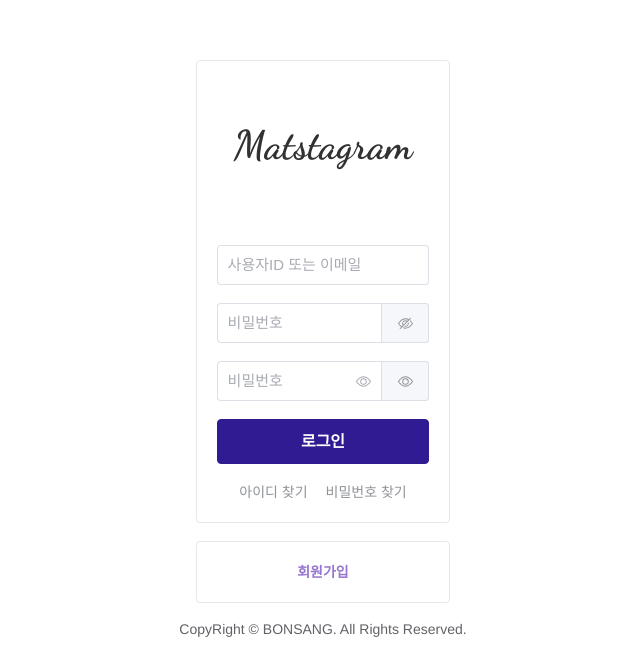
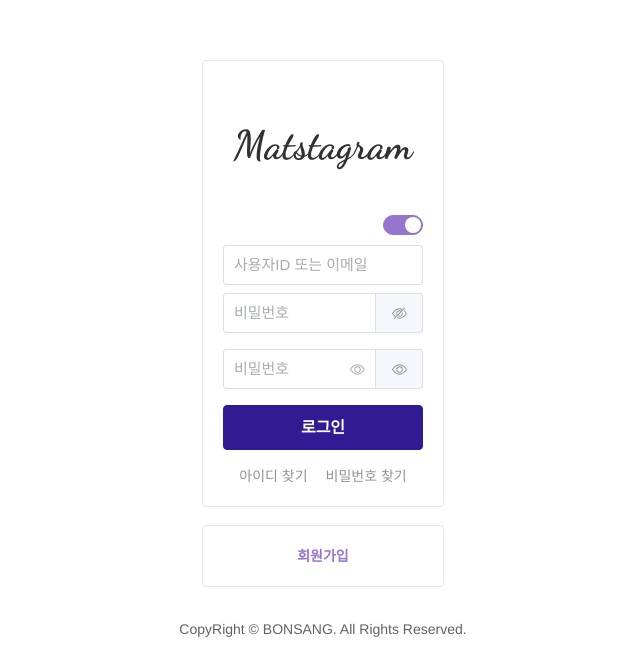
Before and after one commit to koobs97/Matstagram, a Vue app in the folder front/: page /login in a window 1280 px wide. Shown: the part 146-800 px from the top of the page, without its empty margins (317-957 px from the left). Built offline with nearby package versions, Linux system fonts and the light colour scheme.

Commit message:
20240428 - 가입이력 있는 경우 변경

```diff
--- a/front/src/components/userLogin.vue
+++ b/front/src/components/userLogin.vue
@@ -6,35 +6,33 @@
         <el-row :gutter="0">
             <el-col :span="24">
                 <div class="container">
-                    <el-card shadow="never" style="height: 80%; width: 20%;">
+                    <el-card shadow="never" style="height: 80%; width: 19%;">
                         <el-form label-width="120px">
                             <el-row :gutter="0">
 
                                 <el-col :span="24">
                                     <p class="title">Matstagram</p>
                                 </el-col>
-
-                                <el-form-item/>
-
+                                <el-col :span="24" style="margin-bottom: 4px; text-align: right;">
+                                    <el-switch v-model="projectDetailView"></el-switch>
+                                </el-col>
                                 <el-col :span="24">
-                                    <el-form-item/>
                                     <el-input
                                         v-model="state.ivo.userId"
                                         ref="id"
                                         @keyup.enter="onClickLogin"
-                                        style="height: 40px; font-size: 15px;"
+                                        style="height: 40px; font-size: 15px; margin-bottom: 8px;"
                                         placeholder="사용자ID 또는 이메일"
-                                        />
+                                    />
                                 </el-col>
 
                                 <!-- 비밀번호 감추는 영역 -->
                                 <el-col :span="24" :hidden="state.isHidden.HideIcon">
-                                    <el-form-item/>
                                     <el-input
                                         v-model="state.ivo.userPasswd"
                                         ref="passwd"
                                         @keyup.enter="onClickLogin"
-                                        style="height: 40px; font-size: 15px;"
+                                        style="height: 40px; font-size: 15px; margin-bottom: 16px;"
                                         type="password"
                                         placeholder="비밀번호"
                                         >
@@ -46,12 +44,11 @@
 
                                 <!-- 보여지는 비밀번호 영역 -->
                                 <el-col :span="24" :hidden="state.isHidden.ViewIcon">
-                                    <el-form-item/>
                                     <el-input
                                         v-model="state.ivo.userPasswd"
                                         ref="passwd"
                                         @keyup.enter="onClickLogin"
-                                        style="height: 40px; font-size: 15px;"
+                                        style="height: 40px; font-size: 15px; margin-bottom: 16px;"
                                         type="text"
                                         placeholder="비밀번호"
                                         :suffix-icon="View"
@@ -64,11 +61,8 @@
                                 </el-col>
 
                                 <el-col :span="24">
-                                    <el-form-item/>
-                                    <el-button color="#311B92" class="login" @click="onClickLogin">로그인</el-button>
+                                    <el-button color="#311B92" class="login" @click="onClickLogin" style=" margin-bottom: 16px;">로그인</el-button>
                                 </el-col>
-
-                                <el-form-item/>
 
                                 <el-col :span="24">
                                     <el-button type="info" link @click="onClickSearchId">아이디 찾기</el-button>
@@ -83,7 +77,7 @@
             <el-col :span="24">
                 <el-form-item/>
                 <div class="container">
-                    <el-card shadow="never" style="width: 20%; height: 60px;">
+                    <el-card shadow="never" style="width: 19%; height: 60px;">
                         <el-button type="primary" style="font-weight: bold; color: #9575CD;" link @click="onClickGoJoinPage">회원가입</el-button>
                     </el-card>
                 </div>
@@ -112,6 +106,8 @@ const userStoreObj  = userStore()
 
 const id        = ref()
 const passwd    = ref()
+
+const projectDetailView = ref(true)
 
 // 유저정보
 interface userState {
@@ -271,4 +267,9 @@ const onClickSearchPw = () => {
     --el-input-width: 100%;
 }
 
+.el-switch {
+    --el-switch-on-color: #9575CD;
+    --el-switch-off-color: var(--el-border-color);
+}
+
 </style>
--- a/front/src/views/SearchUserPw.vue
+++ b/front/src/views/SearchUserPw.vue
@@ -379,7 +379,7 @@
                                         <el-icon style="margin-right: 2px; font-size: 12px"><InfoFilled /></el-icon>
                                         알림창
                                     </h4>
-                                <el-text>다음에 변경하시겠습니까?</el-text>
+                                    <el-text>다음에 변경하시겠습니까?</el-text>
                                 </div>
                                 <div style="text-align: center; margin-top: 20px">
                                     <el-button style="margin-left: 16px;" type="primary" color="#7E57C2" @click="onClickConfirm">확인</el-button>
--- a/front/src/views/joinMember.vue
+++ b/front/src/views/joinMember.vue
@@ -221,6 +221,7 @@
                                 <el-col :span="4" style="margin-bottom: 4px">
                                     <el-input
                                         ref="ph1"
+                                        maxlength="3"
                                         v-model="state.ph1"
                                         placeholder="010"
                                     />
@@ -228,6 +229,7 @@
                                 <el-col :span="13" style="margin-bottom: 4px; text-align: right">
                                     <el-input
                                         ref="ph2"
+                                        maxlength="9"
                                         v-model="state.ph2"
                                         style="width: 98%;"
                                         placeholder="휴대폰 뒷자리"
@@ -432,15 +434,33 @@
                                             <el-icon style="margin-right: 2px; font-size: 12px"><InfoFilled /></el-icon>
                                             알림창
                                         </h4>
-                                    <el-text>회원가입을 진행하시겠습니까?</el-text>
+                                        <el-text>회원가입을 진행하시겠습니까?</el-text>
                                     </div>
-                                    <div style="text-align: left; margin-top: 20px">
-                                        <el-button type="primary" color="#7E57C2" @click="onClickjoinComfirm">확인</el-button>
+                                    <div style="text-align: center; margin-top: 20px">
+                                        <el-button style="margin-left: 16px;" type="primary" color="#7E57C2" @click="onClickjoinComfirm">확인</el-button>
                                         <el-button style="margin-left: 4px;" @click="state.isOpen.confirm = false">취소</el-button>
                                     </div>
                                 </template>
                             </el-dialog>
                             <!-- 회원가입진행여부 확인창 Dialog -->
+
+                            <!-- 가입이력이 있을 경우 진행여부 확인창 Dialog -->
+                            <el-dialog v-model="state.isOpen.confirm2" align-center style="width: 400px; height: 140px; border-radius: 8px;">
+                                <template #header>
+                                    <div style="text-align: left;">
+                                        <h4 style="margin-top: 0px; margin-bottom: 18px; font-size: 16px">
+                                            <el-icon style="margin-right: 2px; font-size: 12px"><InfoFilled /></el-icon>
+                                            알림창
+                                        </h4>
+                                        <el-text>가입한 이력이 있습니다. 아이디를 찾으시겠습니까?</el-text>
+                                    </div>
+                                    <div style="text-align: center; margin-top: 20px">
+                                        <el-button style="margin-left: 16px;" type="primary" color="#7E57C2" @click="onClickSearchId">확인</el-button>
+                                        <el-button style="margin-left: 4px;" @click="state.isOpen.confirm2 = false">취소</el-button>
+                                    </div>
+                                </template>
+                            </el-dialog>
+                            <!-- 가입이력이 있을 경우 진행여부 확인창 Dialog -->
 
                         </el-form>
                     </el-form>
@@ -456,7 +476,7 @@
 </template>
 
 <script lang="ts" setup>
-import { ArrowLeft, InfoFilled, Select, Search } from '@element-plus/icons-vue'
+import { ArrowLeft, InfoFilled, Search, Select } from '@element-plus/icons-vue'
 import { ElMessage } from 'element-plus'
 import { reactive, ref, watch } from 'vue'
 import { useRouter } from 'vue-router'
@@ -490,8 +510,9 @@ const state = reactive({
     ivo: new joinMemberIvo(),       // 입력 ivo
     ivoParam: new joinMemberIvo(),  // 저장 ivo
     isOpen: {
-        confirm: false, // 확인창
-        detail: false,  // 약관 상세보기
+        confirm: false,     // 확인창
+        confirm2: false,    // 가입한 내역이 있을 시 확인창
+        detail: false,      // 약관 상세보기
     },
     joinYn: false,
     ph1: '',
@@ -1024,7 +1045,11 @@ const onClickjoinComfirm = async () => {
     state.ivoParam.userName         = state.ivo.userName                        // 사용자명
     state.ivoParam.email            = state.ivo.email + mail.value              // 이메일
     state.ivoParam.birthDate        = state.ivo.birthDate.replaceAll('.', '')   // 생년월일
-    state.ivoParam.genderCode       = gender.value                              // 성별코드
+    if(gender.value == '남') {
+        state.ivoParam.genderCode = 'M'
+    } else if(gender.value == '여') {
+        state.ivoParam.genderCode = 'W'
+    }                                                                           // 성별코드
     state.ivoParam.phoneNumber      = state.ph1 + state.ph2.replaceAll('-', '') // 핸드폰번호
     state.ivoParam.userPasswd       = Common.encypt(state.ivo.userPasswd)       // 패스워드(암호화)
     state.ivoParam.termsAgreYn      = 'Y'                                       // 약관동의여부
@@ -1034,15 +1059,8 @@ const onClickjoinComfirm = async () => {
     // 공통코드 테이블 만들기
     const retData = await Api.post("/api/join/joinUser", state.ivoParam)
     if(retData.data.userDupYn == 'Y') {
-        Common.confirm('가입한 이력이 있습니다. 비밀번호를 찾으시겠습니까?',
-            {
-                callback: (params: any) => {
-                    if(params == 'confirm') {
-                        alert('추후')
-                    }
-                }
-            }
-        )
+        state.isOpen.confirm = false
+        state.isOpen.confirm2 = true
     }
     if(retData.data.joinResult == 1) {
         ElMessage({
@@ -1052,6 +1070,11 @@ const onClickjoinComfirm = async () => {
         router.push('/')
     }
 
+}
+
+// 아이디 찾기 페이지로 이동
+const onClickSearchId = () => {
+    router.push('/login/idSearch')
 }
 
 // 로그인 페이지로 이동
```
Also changed, not shown: 1 other file (tests, documents, lock files or other folders).
